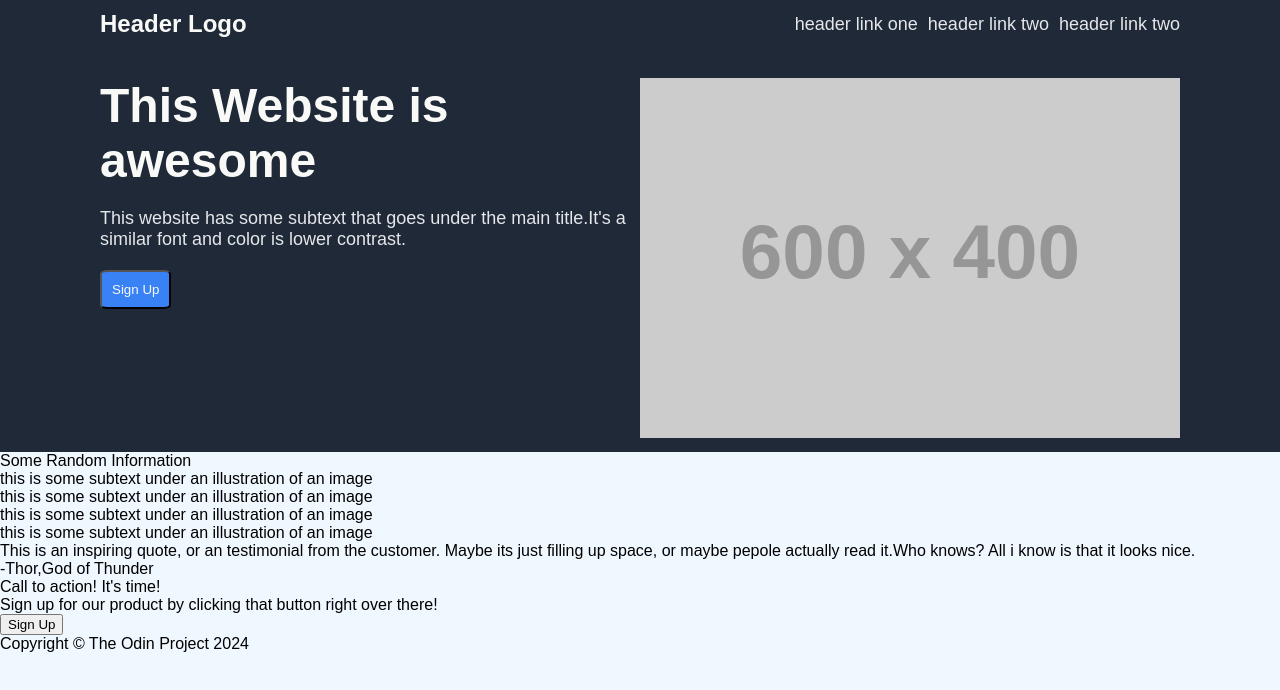
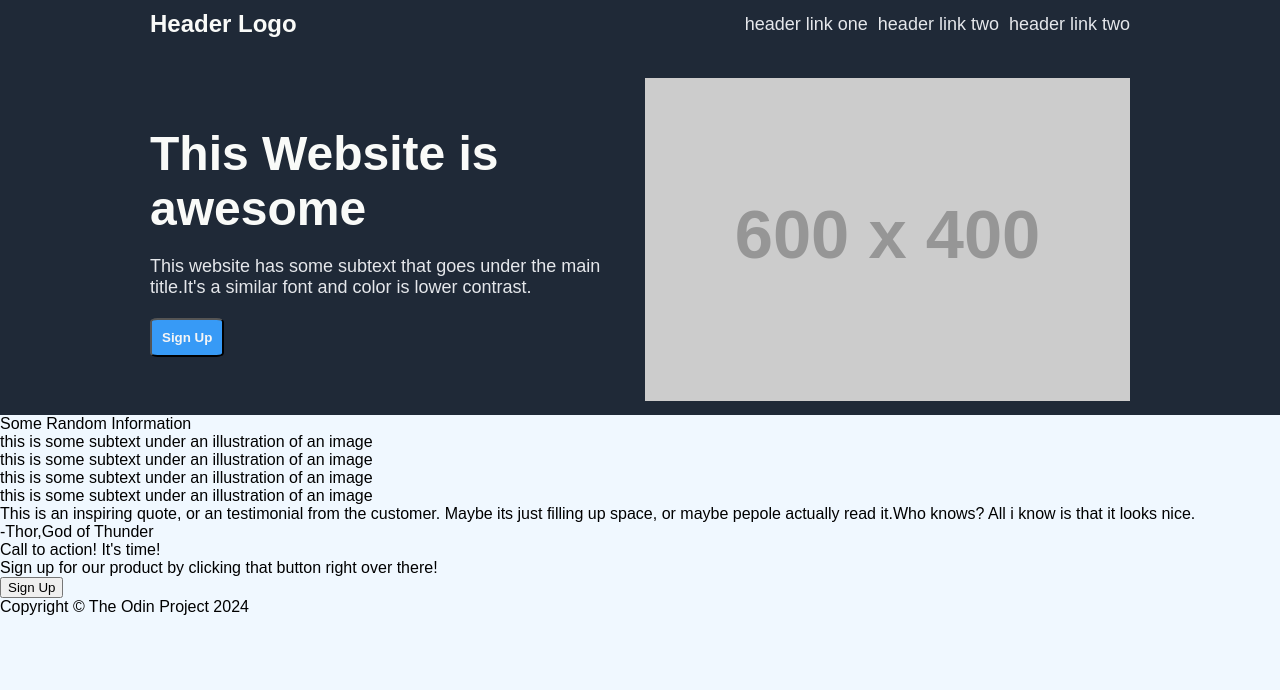
Before and after one commit to utsobanerjee/odin-landing-page-practise, a plain HTML site: page index.html in a window 1280 px wide. Drawn offline with Linux system fonts and the light colour scheme; placeholder pictures from the web are drawn by us.

Commit message:
styled the buttn and the made some changes in the alignment of the hero left container

```diff
--- a/style.css
+++ b/style.css
@@ -13,7 +13,7 @@ body {
     background-color: #1F2937;
     display: flex;
     flex-direction: column;
-    padding: 10px 100px 10px 100px;
+    padding: 10px 150px 10px 150px;
 }
 .nav-bar {
     display: flex;
@@ -48,27 +48,32 @@ a {
 }
 img{
     width: 100%;
+    object-fit: contain;
 }
 .hero-button{
-    background-color: #3882F6;
+    background-color: hsl(209, 91%, 59%);
     padding: 10px;
     border-radius: 10%;
-    color: #F9FAF8;
+    color: whitesmoke;
+    font-weight: 800;
 
 }
 .hero-main {
     display: flex;
     justify-content: space-between;
     margin-top: 40px;
+    gap: 10px;
 }
 .hero-left {
     display: flex;
     flex-direction: column;
-    justify-content: flex-start;
+    justify-content: center;
     align-items: flex-start;
     gap:20px;
     flex: 1;
 }
 .hero-right {
     flex: 1;
+    justify-content: center;
+    align-items: center;
 }
```
